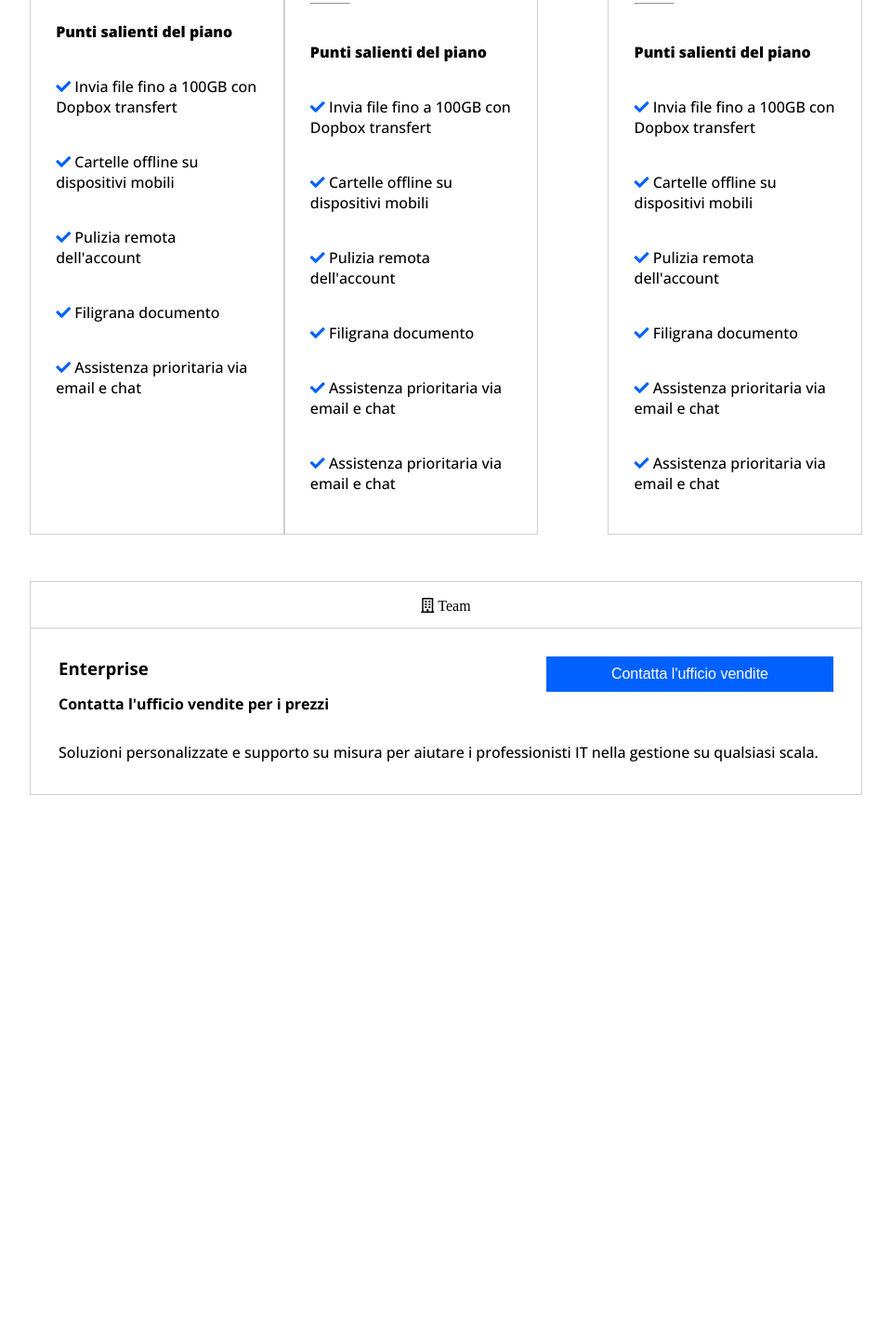
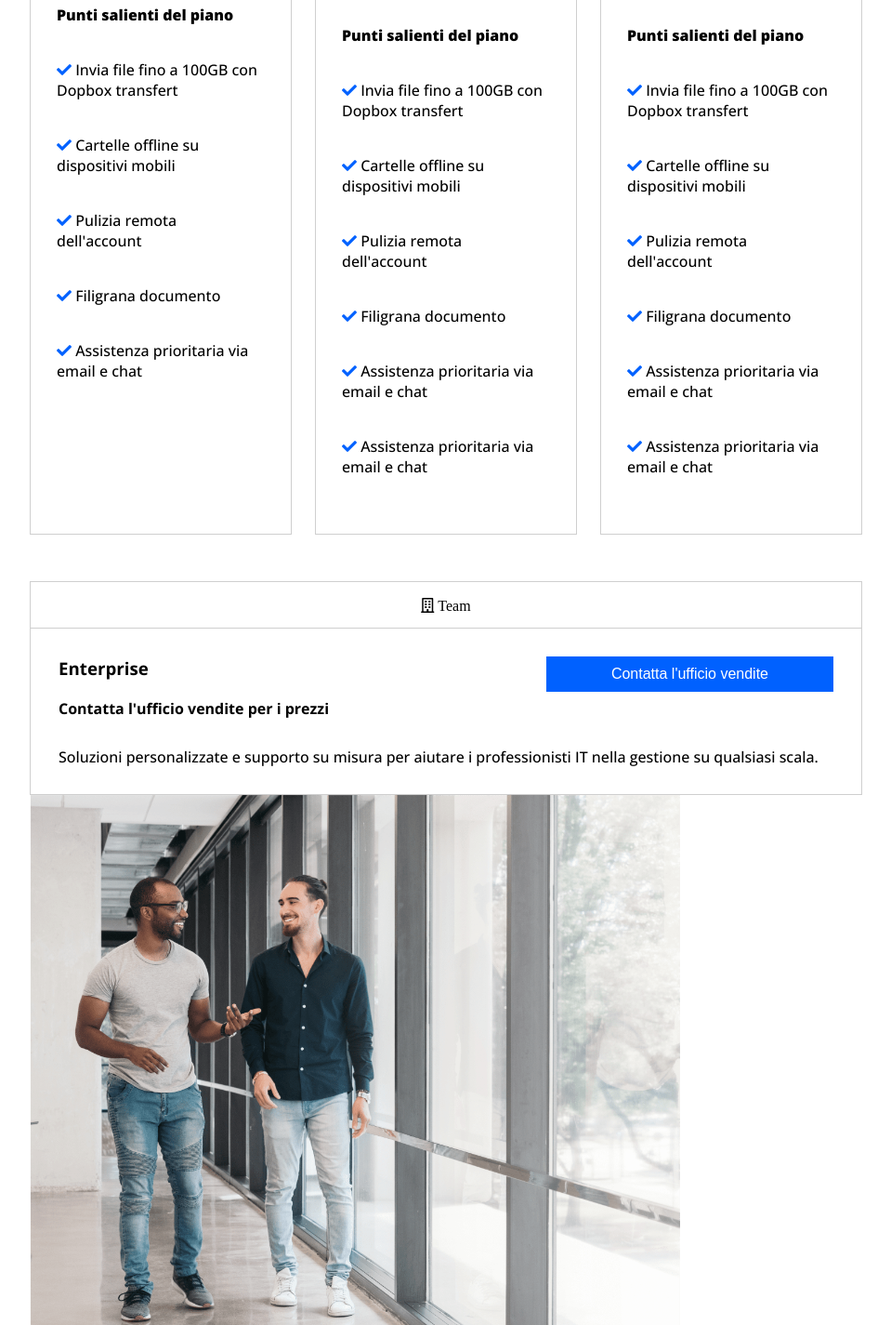
Before and after one commit to ManasseDettoMana/htmlcss-dropbox, a plain HTML site: page index.html in a window 1280 px wide. Shown: the part 2145-3570 px from the top of the page at 93% size, without its empty margins (160-1119 px from the left). Before the commit the page ends 3000 px from the top, so only its background shows below. Drawn offline with nearby package versions, Linux system fonts and the light colour scheme.

Commit message:
clearfix added

```diff
--- a/css/common.css
+++ b/css/common.css
@@ -57,16 +57,21 @@ p{
     width: 70%;
     margin: 0 auto;
 }
+.clearfix::after{
+    content: "";
+    display: table;
+    clear: both;
+}
 
 /* rettangolo piano tariffario  */
 .piano-tariffario{
-    width: calc((100% - 75px) / 3);
+    width: calc((100% - 50px) / 3);
     height: 1200px;
     border: 1px solid rgb(207, 207, 207);
     margin-top: 35px;
 }
 
-margine destro delle prime due colonne
+/* margine destro delle prime due colonne  */
 .margin-r{
     margin-right: 25px;
 }
--- a/css/style.css
+++ b/css/style.css
@@ -124,7 +124,7 @@ header button{
 }
 
 .plane-foot-content h4{
-    margin-top: 15px;
+    margin-top: 20px;
 }
 
 .plane-foot-content h3,
@@ -137,3 +137,14 @@ header button{
     margin-right: 30px;
     padding: 10px 70px;
 }
+
+#immagine-partner{
+    width: 700px;
+    height: 600px;
+    background-image:url(../img/partner.png) ;
+    background-size: contain;
+}
+#immagine-partner img{
+    width: 100%;
+    height: 100%;
+}
--- a/index.html
+++ b/index.html
@@ -79,7 +79,7 @@
         </section>
 
         <!-- sezione con piano tariffario  -->
-        <section class="small-container">
+        <section class="small-container clearfix">
             <div id="plane" >
                 <h2>Trova il piano Dropbox Business che fa per te</h2>
 
@@ -184,7 +184,7 @@
                     <!-- terza sezione verticale  -->
                     <section >
                         <!-- rettangolo -->
-                        <div class="piano-tariffario fr" id="ue">
+                        <div class="piano-tariffario fr">
 
                             <!-- tipo di tariffa  -->
                             <div class="piano-name">
@@ -226,9 +226,7 @@
 
                 </div>
 
-
-
-
+                <!-- main-foot-content  -->
                 <section>
                     <div class="container fl plane-foot-content">
 
@@ -250,6 +248,22 @@
         </section>
 
 
+        <section>
+            <div class="small-container">
+                <!-- immagine  -->
+                <div id="immagine-partner">
+                    <!-- <img src="img/partner.png" alt="foto diurna di due persone che parlano"> -->
+                </div>
+
+                <!-- text  -->
+                <div>
+
+
+                </div>
+            </div>
+        </section>
+
+
     </main>
 
 
```
